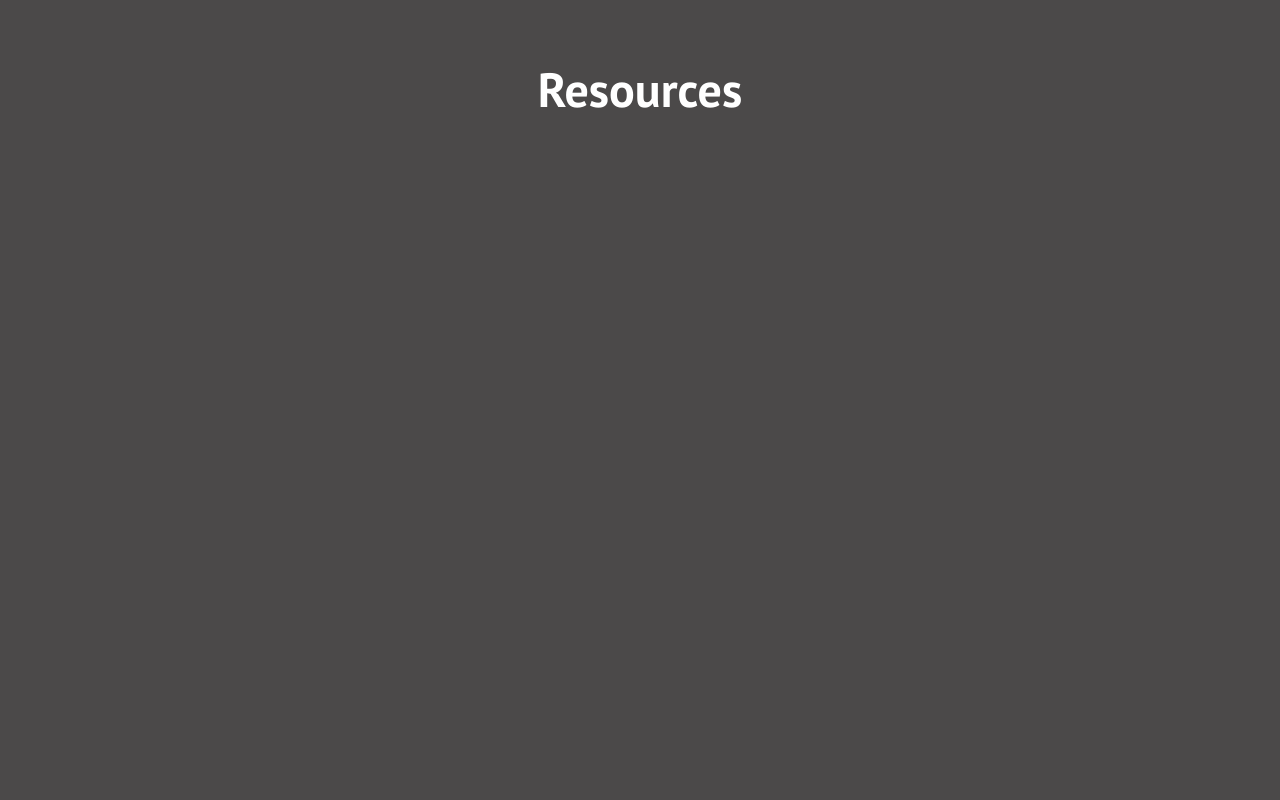
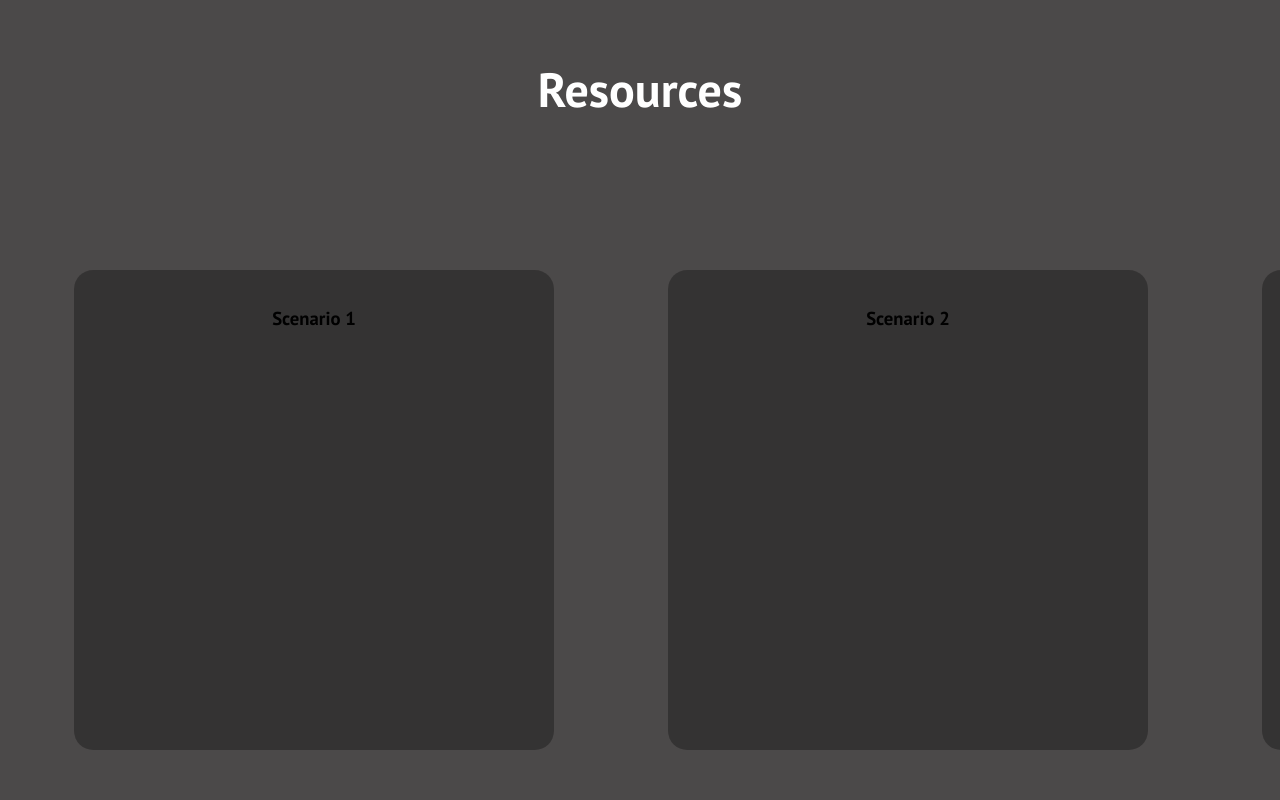
Before and after one commit to mbarto202/react-dg-website, a React (Create React App) app: page / in a window 1280 px wide. Shown: the part 1600-2400 px from the top of the page. Built offline with nearby package versions, Linux system fonts and the light colour scheme; the HTML template or start-up script is replaced by a standard one.

Commit message:
started on resources section

```diff
--- a/src/components/games/Games.jsx
+++ b/src/components/games/Games.jsx
@@ -27,6 +27,16 @@ const Games = () => {
             <a href="https://play.unity.com/mg/other/crazy-labyrinth-team-t"  className='btn btn-primary' target='_blank'>Play</a>
           </div>
         </article>
+
+        <article className='games_item'>
+          <div className='games_img'>
+            <img alt=''/>
+          </div>
+          <h3> Coming Soon...</h3>
+          <div className='games_item-cta'>
+
+          </div>
+        </article>
       </div>
     </section>
   )
--- a/src/components/library/Library.jsx
+++ b/src/components/library/Library.jsx
@@ -5,6 +5,20 @@ const Library = () => {
   return (
     <section id='library'>
       <h1 className='section_title'>Resources</h1>
+
+      <div className='container scen_container'>
+        <article className='scen_item'>
+          <h3> Scenario 1</h3>
+        </article>
+
+        <article className='scen_item'>
+          <h3> Scenario 2</h3>
+        </article>
+
+        <article className='scen_item'>
+          <h3> Scenario 3</h3>
+        </article>
+      </div>
     </section>
   )
 }
--- a/src/components/library/library.css
+++ b/src/components/library/library.css
@@ -8,3 +8,34 @@
     background-color: rgb(75, 73, 73);
     height: 100vh;
 }
+
+.scen_container {
+    display: grid;
+    grid-template-columns: repeat(3, 1fr);
+    gap: 2.5rem;
+}
+
+.scen_item {
+    margin-top: 150px;
+    margin-left: 74px;
+    text-align: center;
+    background: rgba(0, 0, 0, 0.3);
+    padding: 1rem;
+    border-radius: 1.2rem;
+    border: 1px solid transparent;
+    width: 30rem;
+    height: 30rem;
+}
+
+.scen_item-cta {
+    padding-top: 6rem;
+}
+
+.scen_img img{
+    border-radius: 0.4rem;
+    width: 28rem;
+}
+
+.scen_item h3 {
+    margin: 1.2rem 0 2rem;
+}
```
